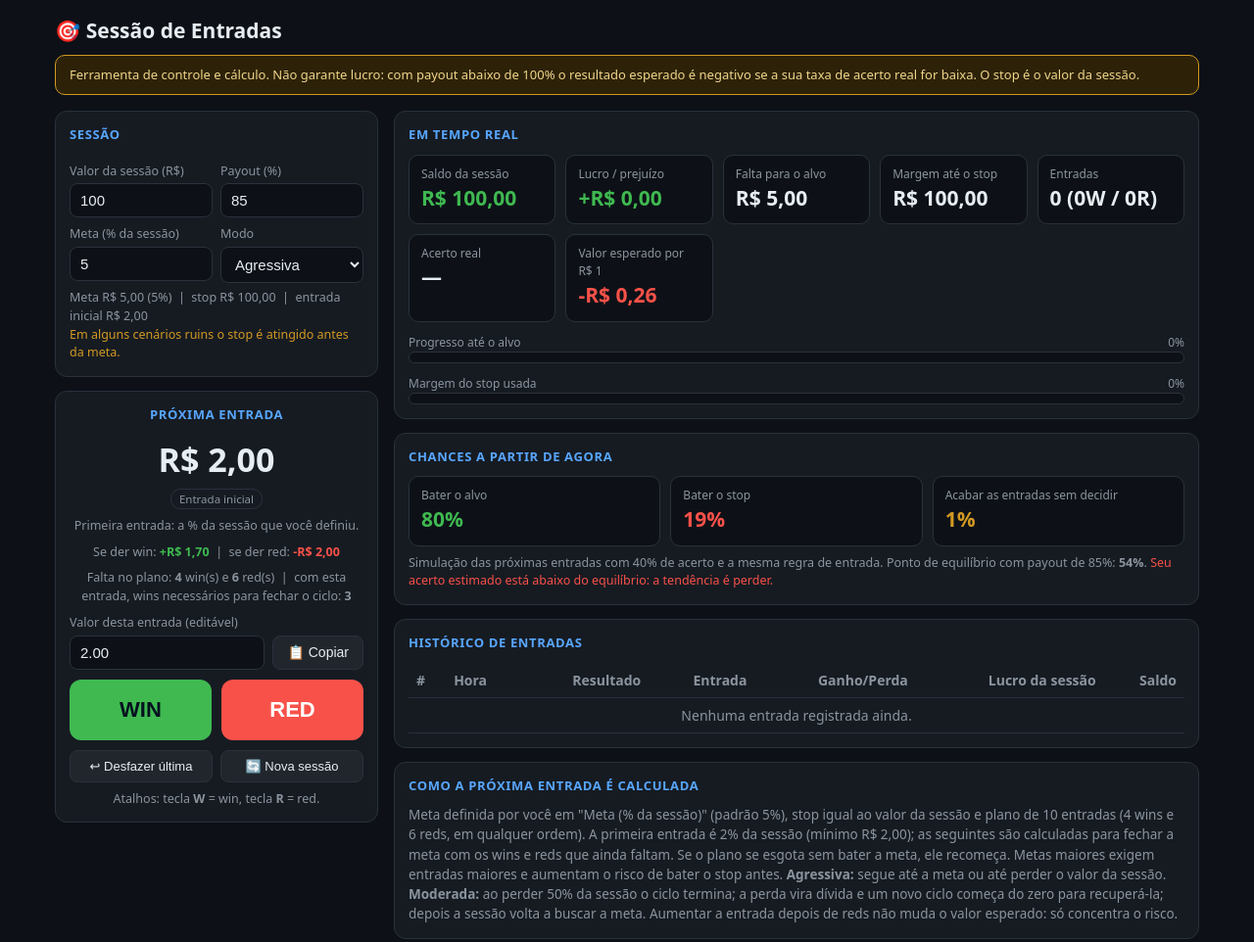
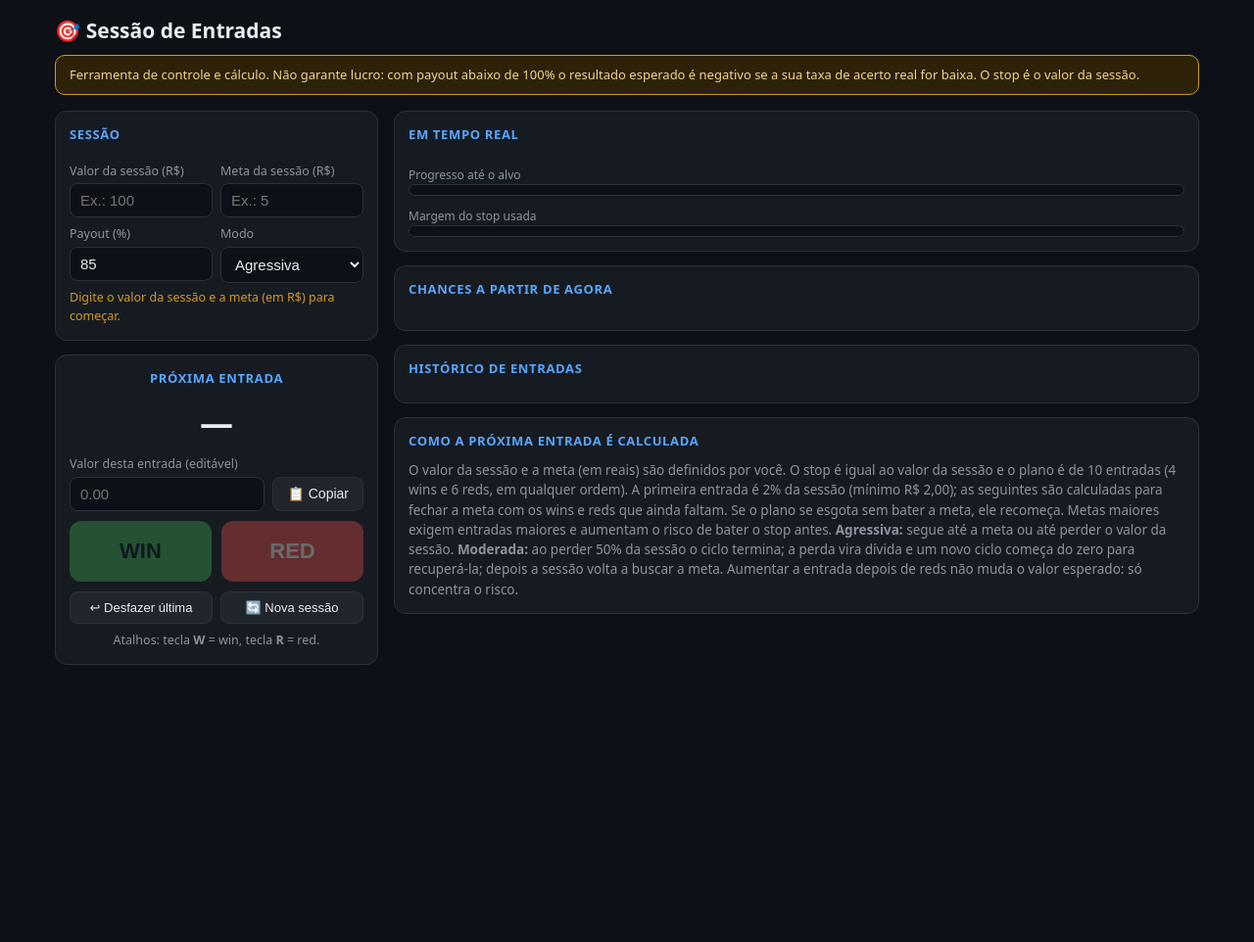
Before and after one commit to felipemendesbotelho2-cpu/calculadora-, a plain HTML site: page index.html in a window 1280 px wide. Shown: the whole page at 98% size. After the commit the page ends 800 px from the top, so only its background shows below. Drawn offline with Linux system fonts and the light colour scheme.

Commit message:
Update index.html

```diff
--- a/index.html
+++ b/index.html
@@ -68,11 +68,11 @@ th{color:var(--mut);font-weight:600;position:sticky;top:0;background:var(--card)
   <div class="card">
     <h2>Sessão</h2>
     <div class="row">
-      <div><label>Valor da sessão (R$)</label><input id="banca" type="number" value="100" min="1" step="any"></div>
-      <div><label>Payout (%)</label><input id="payout" type="number" value="85" min="1" max="100"></div>
+      <div><label>Valor da sessão (R$)</label><input id="banca" type="number" inputmode="decimal" placeholder="Ex.: 100" min="1" step="any"></div>
+      <div><label>Meta da sessão (R$)</label><input id="meta" type="number" inputmode="decimal" placeholder="Ex.: 5" min="0.01" step="any"></div>
     </div>
     <div class="row">
-      <div><label>Meta (% da sessão)</label><input id="meta" type="number" value="5" min="0.1" max="100" step="any"></div>
+      <div><label>Payout (%)</label><input id="payout" type="number" value="85" min="1" max="100"></div>
       <div><label>Modo</label><select id="modo"><option value="agr">Agressiva</option><option value="mod">Moderada</option></select></div>
     </div>
     <div class="note" id="planNote" style="margin:6px 0 0"></div>
@@ -80,7 +80,7 @@ th{color:var(--mut);font-weight:600;position:sticky;top:0;background:var(--card)
 
   <div class="card sug">
     <h2>Próxima entrada</h2>
-    <div class="v" id="sugV">R$ 5,00</div>
+    <div class="v" id="sugV">—</div>
     <div id="sugM"></div>
     <label style="text-align:left">Valor desta entrada (editável)</label>
     <div class="cp">
@@ -129,7 +129,7 @@ th{color:var(--mut);font-weight:600;position:sticky;top:0;background:var(--card)
   <section class="card">
     <h2>Como a próxima entrada é calculada</h2>
     <div class="note" style="font-size:13.5px;margin-top:0">
-      Meta definida por você em "Meta (% da sessão)" (padrão 5%), stop igual ao valor da sessão e plano de 10 entradas (4 wins e 6 reds, em qualquer ordem). A primeira entrada é 2% da sessão (mínimo R$ 2,00); as seguintes são calculadas para fechar a meta com os wins e reds que ainda faltam. Se o plano se esgota sem bater a meta, ele recomeça. Metas maiores exigem entradas maiores e aumentam o risco de bater o stop antes. <b>Agressiva:</b> segue até a meta ou até perder o valor da sessão. <b>Moderada:</b> ao perder 50% da sessão o ciclo termina; a perda vira dívida e um novo ciclo começa do zero para recuperá-la; depois a sessão volta a buscar a meta. Aumentar a entrada depois de reds não muda o valor esperado: só concentra o risco.
+      O valor da sessão e a meta (em reais) são definidos por você. O stop é igual ao valor da sessão e o plano é de 10 entradas (4 wins e 6 reds, em qualquer ordem). A primeira entrada é 2% da sessão (mínimo R$ 2,00); as seguintes são calculadas para fechar a meta com os wins e reds que ainda faltam. Se o plano se esgota sem bater a meta, ele recomeça. Metas maiores exigem entradas maiores e aumentam o risco de bater o stop antes. <b>Agressiva:</b> segue até a meta ou até perder o valor da sessão. <b>Moderada:</b> ao perder 50% da sessão o ciclo termina; a perda vira dívida e um novo ciclo começa do zero para recuperá-la; depois a sessão volta a buscar a meta. Aumentar a entrada depois de reds não muda o valor esperado: só concentra o risco.
     </div>
   </section>
 </main>
@@ -144,14 +144,19 @@ const ids=['banca','payout','meta','modo'];
 const LIM_CICLO=0.5; // modo moderado: cada ciclo para ao perder 50% do valor da sessão
 const ENTRADAS=10,ACERTO=40,ENTRADA_MIN=2,BASE_PCT=2; // valores fixos (campos removidos do painel)
 
+// lê número de um campo aceitando ponto ou vírgula
+function num(id){const v=parseFloat(String($(id).value).replace(',','.'));return isFinite(v)?v:0}
+
 function cfg(){
-  const g=i=>+$(i).value;
   const N=ENTRADAS;
   const p=ACERTO/100;
   let W=Math.round(N*p);W=Math.max(1,Math.min(N,W));
-  const metaPct=g('meta');
-  return{banca:g('banca'),base:Math.max(ENTRADA_MIN,Math.round(g('banca')*BASE_PCT)/100),stop:g('banca'),metaPct,alvo:Math.round(g('banca')*metaPct)/100,r:g('payout')/100,p,minS:ENTRADA_MIN,maxS:Infinity,maxE:200,N,W,R:N-W,mod:$('modo').value==='mod'};
+  const banca=num('banca');
+  const alvo=Math.round(num('meta')*100)/100;
+  const metaPct=banca>0?alvo/banca*100:0;
+  return{banca,base:Math.max(ENTRADA_MIN,Math.round(banca*BASE_PCT)/100),stop:banca,metaPct,alvo,r:num('payout')/100,p,minS:ENTRADA_MIN,maxS:Infinity,maxE:200,N,W,R:N-W,mod:$('modo').value==='mod'};
 }
+function cfgOk(c){return c.banca>0&&c.base>0&&c.alvo>0&&c.r>0&&c.p>0&&c.stop>0}
 function lossLim(c){return Math.min(c.stop,c.banca)}
 
 // Tabela do plano: ps[w][r] = menor lucro da sessão com o qual ainda é possível fechar o alvo
@@ -265,11 +270,21 @@ const MSG={inicial:['Entrada inicial','Primeira entrada: a % da sessão que voc
   plano:['Entrada do plano','Calculada para fechar o alvo com os wins e reds que ainda faltam no plano (em qualquer ordem).','wn'],
   fechar:['Entrada de fechamento','Só o necessário para bater o alvo com uma vitória.','ok']};
 
-function save(){try{const c={};ids.forEach(i=>c[i]=$(i).value);localStorage.setItem('sessao_v1',JSON.stringify({c,hist}))}catch(e){}}
-function load(){try{const d=JSON.parse(localStorage.getItem('sessao_v1')||'null');if(d){
-  let c=d.c;
-  if(Array.isArray(c)){const old=['banca','base','stop','alvo','payout','acerto','min','maxe','rec','mult','modo','wins'];const o={};old.forEach((i,k)=>{if(c[k]!=null)o[i]=c[k]});c=o}
-  ids.forEach(i=>{if(c&&c[i]!=null)$(i).value=c[i]});hist=d.hist||[]}}catch(e){}}
+function save(){try{const c={};ids.forEach(i=>c[i]=$(i).value);localStorage.setItem('sessao_v2',JSON.stringify({c,hist}))}catch(e){}}
+function load(){try{
+  let d=JSON.parse(localStorage.getItem('sessao_v2')||'null');
+  if(!d){
+    // migra sessão antiga (v1), em que a meta era uma % da sessão
+    const o=JSON.parse(localStorage.getItem('sessao_v1')||'null');
+    if(o&&o.c&&!Array.isArray(o.c)){
+      const c=Object.assign({},o.c);
+      const b=parseFloat(c.banca),m=parseFloat(c.meta);
+      if(b>0&&m>0)c.meta=String(Math.round(b*m)/100);else c.meta='';
+      d={c,hist:o.hist||[]};
+    }
+  }
+  if(d){const c=d.c||{};ids.forEach(i=>{if(c[i]!=null)$(i).value=c[i]});hist=d.hist||[]}
+}catch(e){}}
 
 function lucro(){return hist.reduce((a,h)=>a+h.pl,0)}
 // prejuízo da sessão a recuperar: enquanto o lucro estiver negativo, continua em recuperação
@@ -286,7 +301,9 @@ function copiar(){
   if(navigator.clipboard&&window.isSecureContext)navigator.clipboard.writeText(txt).then(ok,fallback);else fallback();
 }
 function reg(win){
-  const c=cfg(),es=estado(c),sg=sug(c,es);
+  const c=cfg();
+  if(!cfgOk(c))return;
+  const es=estado(c),sg=sug(c,es);
   if(sg.m==='alvo'||sg.m==='stop')return;
   let s=lerStk();if(!(s>0))return;
   s=Math.min(s,Math.max(0,es.L-pisoCiclo(c,es)));
@@ -310,10 +327,18 @@ function novaSessao(){
 
 function render(){
   const c=cfg();
-  if(!(c.banca>0&&c.base>0&&c.alvo>0&&c.r>0&&c.p>0&&c.stop>0))return;
+  if(!cfgOk(c)){
+    $('planNote').innerHTML='<span class="wn">Digite o valor da sessão e a meta (em R$) para começar.</span>';
+    $('sugV').textContent='—';$('sugV').className='v';$('sugM').innerHTML='';
+    $('stk').value='';$('bw').disabled=$('br').disabled=true;
+    $('kpis').innerHTML='';$('prob').innerHTML='';$('probNote').textContent='';
+    $('status').className='status';$('barA').style.width='0';$('barS').style.width='0';$('pa').textContent='';$('ps').textContent='';
+    $('tb').innerHTML='';
+    return;
+  }
   const pw=piorCaso(c);
   const metaTxt=(Math.round(c.metaPct*100)/100).toString().replace('.',',');
-  $('planNote').innerHTML='Meta '+brl(c.alvo)+' ('+metaTxt+'%) &nbsp;|&nbsp; stop '+brl(lossLim(c))+' &nbsp;|&nbsp; entrada inicial '+brl(c.base)+(pw.ok
+  $('planNote').innerHTML='Meta '+brl(c.alvo)+' ('+metaTxt+'% da sessão) &nbsp;|&nbsp; stop '+brl(lossLim(c))+' &nbsp;|&nbsp; entrada inicial '+brl(c.base)+(pw.ok
     ?'<br><span class="ok">Plano fecha a meta em qualquer ordem de 4 wins e 6 reds</span> (pior caso: perda de '+brl(pw.perda)+').'
     :'<br><span class="wn">Em alguns cenários ruins o stop é atingido antes da meta.</span>');
   const L=lucro(),n=hist.length,lim=lossLim(c),saldo=c.banca+L;
@@ -382,7 +407,7 @@ $('stk').addEventListener('input',()=>{dirty=true});
 $('sugV').addEventListener('click',()=>{if(!dirty)copiar();else{dirty=false;render();copiar()}});
 $('sugV').style.cursor='pointer';
 document.addEventListener('keydown',e=>{
-  if(e.target.tagName==='INPUT'||e.ctrlKey||e.metaKey)return;
+  if(e.target.tagName==='INPUT'||e.target.tagName==='SELECT'||e.ctrlKey||e.metaKey)return;
   if(e.key==='w'||e.key==='W')reg(true);
   if(e.key==='r'||e.key==='R')reg(false);
 });
```
